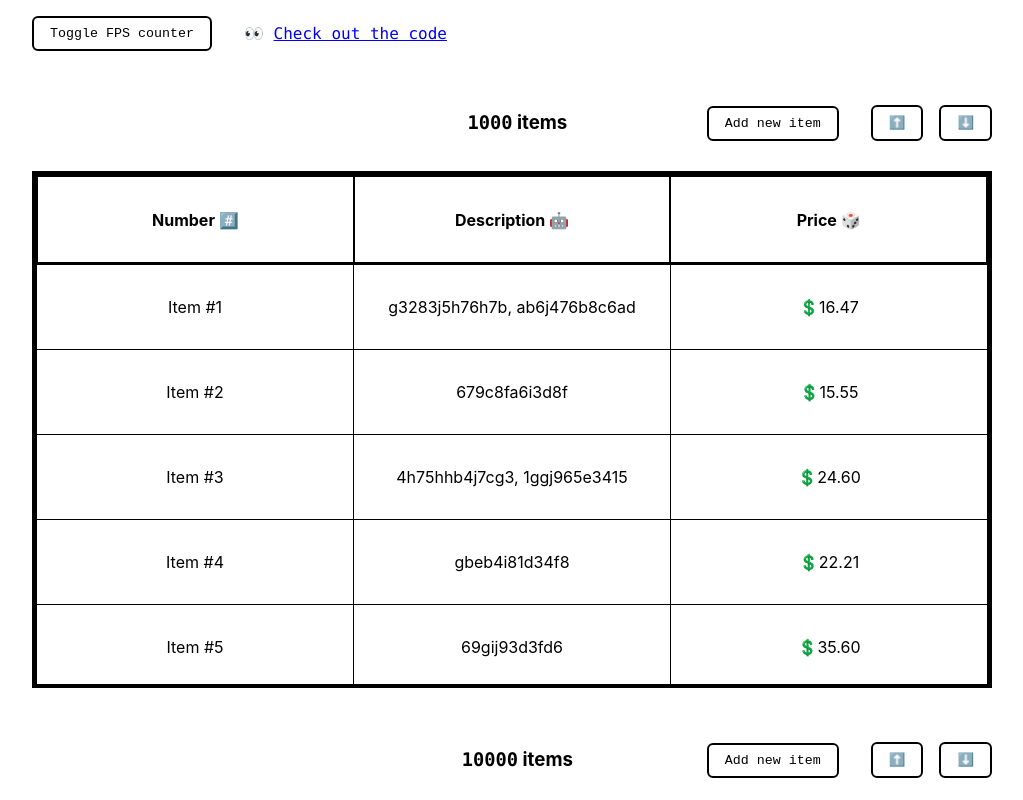
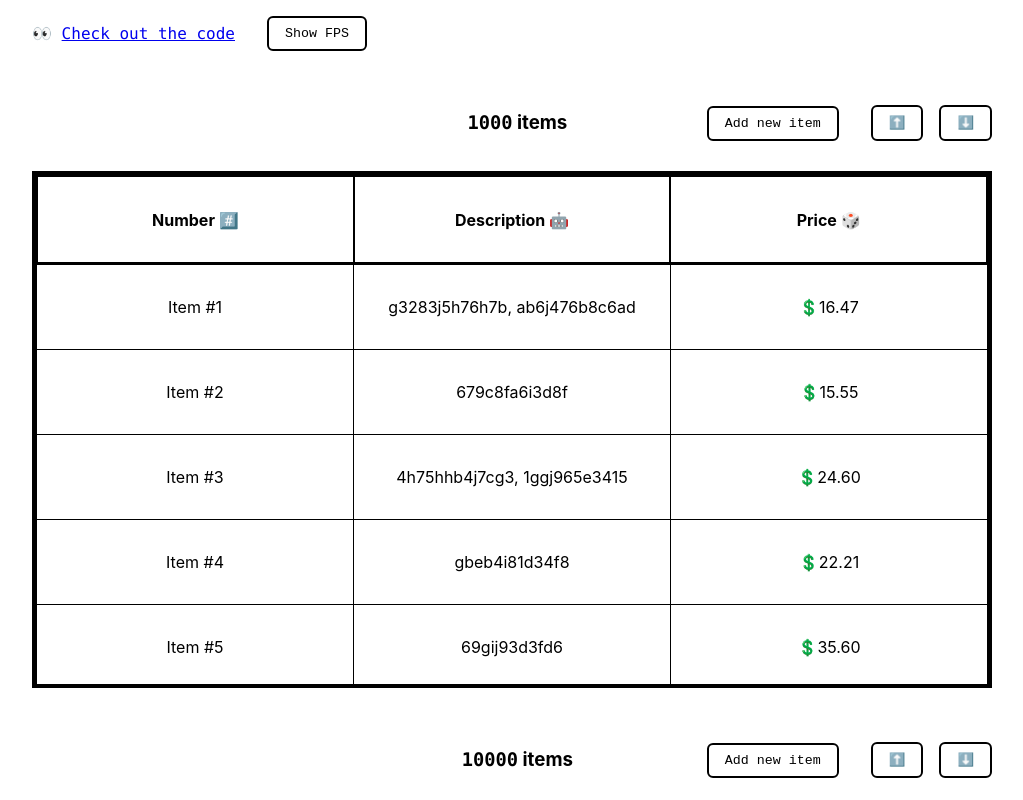
Before and after one commit to falsefalse/the-list, a React (Create React App) app: page / in a window 1280 px wide. Shown: the top 800 px of the page, without its empty margins (128-1151 px from the left). Built offline with nearby package versions, Linux system fonts and the light colour scheme.

Commit message:
Don't obscure FPS toggle button under the counter itself

```diff
--- a/src/App/App.tsx
+++ b/src/App/App.tsx
@@ -19,14 +19,16 @@ function App() {
       {showFps && <FpsView />}
 
       <div className="gap">
-        <button onClick={() => setShowFps(!showFps)}>Toggle FPS counter</button>
-
         <code>
           👀{' '}
           <a href="https://github.com/falsefalse/the-list">
             Check out the code
           </a>
         </code>
+
+        <button onClick={() => setShowFps(!showFps)}>
+          {showFps ? 'Hide' : 'Show'} FPS
+        </button>
       </div>
 
       <ListWithActions rows={oneK} />
```
